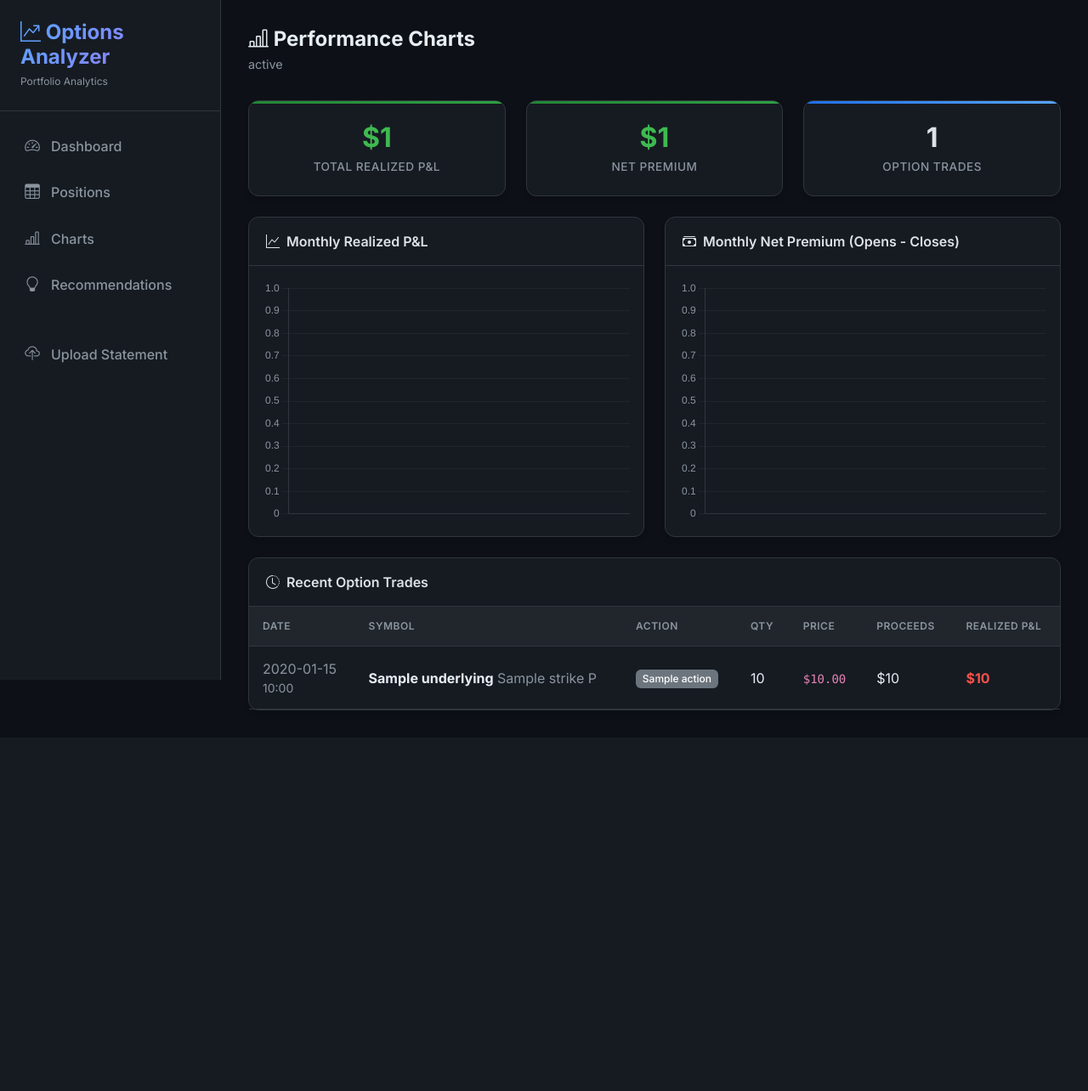
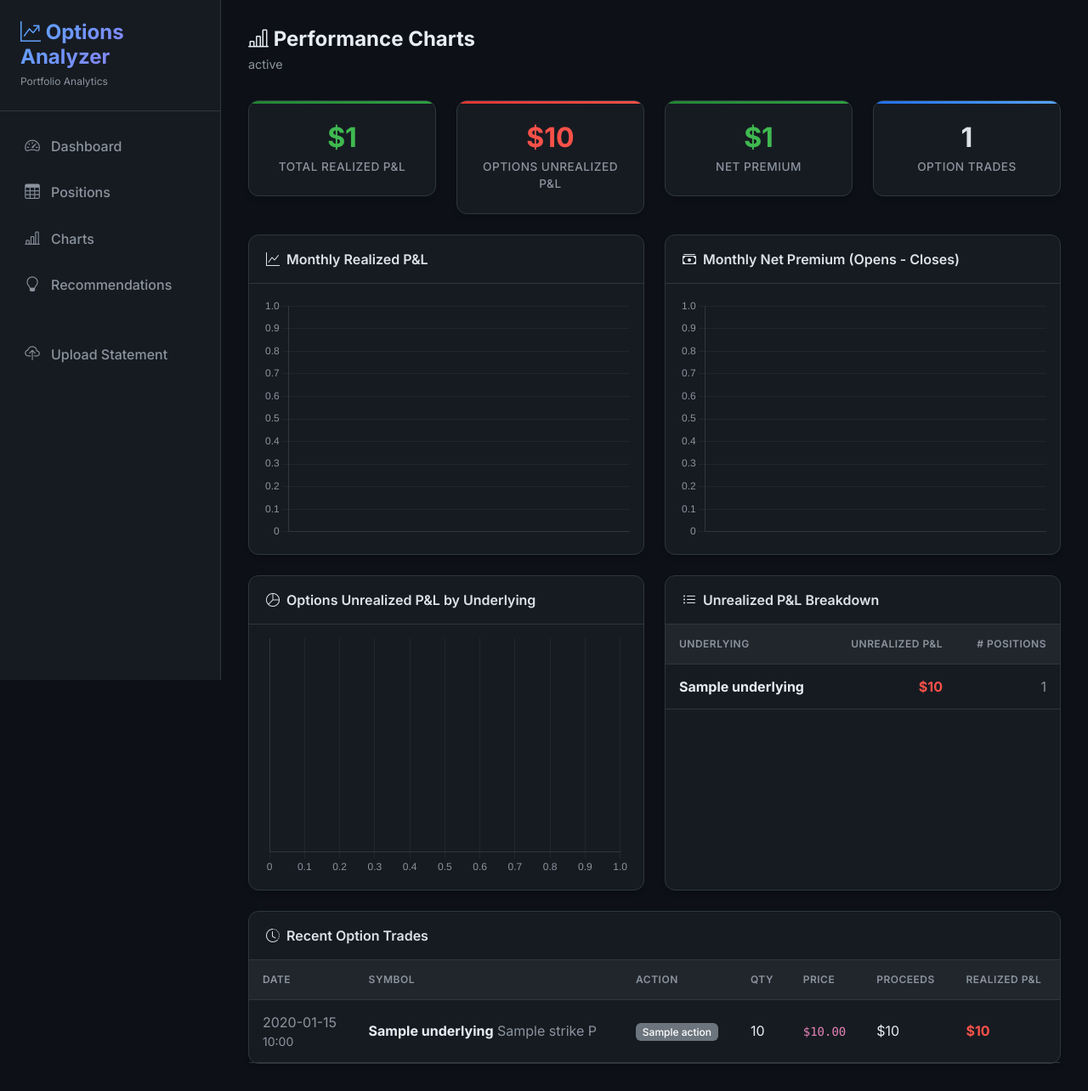
Before and after one commit to gRaytan/Options-Analyzer, a Flask app: template templates/charts.html in a window 1280 px wide. Shown: the whole page at 85% size. Before the commit the page ends 841 px from the top, so only its background shows below. Run offline with Flask 3, Linux system fonts and the light colour scheme; the template is opened without the code that fills it: most values are stand-ins (such as "Sample title", 1, 10 or a date in 2020).

Commit message:
Add unrealized gains

```diff
--- a/templates/charts.html
+++ b/templates/charts.html
@@ -11,7 +11,7 @@
 
 <!-- Summary Cards -->
 <div class="row g-4 mb-4">
-    <div class="col-lg-4 col-md-6">
+    <div class="col-lg-3 col-md-6">
         <div class="card metric-card {{ 'profit' if chart_data.total_realized_pnl >= 0 else 'loss' }}">
             <div class="metric-value {{ 'text-profit' if chart_data.total_realized_pnl >= 0 else 'text-loss' }}">
                 ${{ "{:,.0f}".format(chart_data.total_realized_pnl) }}
@@ -19,13 +19,21 @@
             <div class="metric-label">Total Realized P&L</div>
         </div>
     </div>
-    <div class="col-lg-4 col-md-6">
+    <div class="col-lg-3 col-md-6">
+        <div class="card metric-card {{ 'profit' if chart_data.options_unrealized_pnl >= 0 else 'loss' }}">
+            <div class="metric-value {{ 'text-profit' if chart_data.options_unrealized_pnl >= 0 else 'text-loss' }}">
+                ${{ "{:,.0f}".format(chart_data.options_unrealized_pnl) }}
+            </div>
+            <div class="metric-label">Options Unrealized P&L</div>
+        </div>
+    </div>
+    <div class="col-lg-3 col-md-6">
         <div class="card metric-card {{ 'profit' if chart_data.total_premium_collected >= 0 else 'loss' }}">
             <div class="metric-value {{ 'text-profit' if chart_data.total_premium_collected >= 0 else 'text-loss' }}">${{ "{:,.0f}".format(chart_data.total_premium_collected) }}</div>
             <div class="metric-label">Net Premium</div>
         </div>
     </div>
-    <div class="col-lg-4 col-md-6">
+    <div class="col-lg-3 col-md-6">
         <div class="card metric-card neutral">
             <div class="metric-value">{{ chart_data.total_trades }}</div>
             <div class="metric-label">Option Trades</div>
@@ -33,7 +41,7 @@
     </div>
 </div>
 
-<!-- Charts Row -->
+<!-- Charts Row 1 -->
 <div class="row g-4 mb-4">
     <div class="col-lg-6">
         <div class="card h-100">
@@ -52,6 +60,55 @@
             </div>
             <div class="card-body">
                 <canvas id="premiumChart" height="280"></canvas>
+            </div>
+        </div>
+    </div>
+</div>
+
+<!-- Charts Row 2 - Unrealized P&L -->
+<div class="row g-4 mb-4">
+    <div class="col-lg-6">
+        <div class="card h-100">
+            <div class="card-header">
+                <i class="bi bi-pie-chart me-2"></i>Options Unrealized P&L by Underlying
+            </div>
+            <div class="card-body">
+                <canvas id="unrealizedPnlChart" height="280"></canvas>
+            </div>
+        </div>
+    </div>
+    <div class="col-lg-6">
+        <div class="card h-100">
+            <div class="card-header">
+                <i class="bi bi-list-ul me-2"></i>Unrealized P&L Breakdown
+            </div>
+            <div class="card-body p-0">
+                <div class="table-responsive" style="max-height: 280px; overflow-y: auto;">
+                    <table class="table table-sm mb-0">
+                        <thead style="position: sticky; top: 0; background: var(--card-bg);">
+                            <tr>
+                                <th>Underlying</th>
+                                <th class="text-end">Unrealized P&L</th>
+                                <th class="text-end"># Positions</th>
+                            </tr>
+                        </thead>
+                        <tbody>
+                            {% for item in chart_data.unrealized_by_underlying %}
+                            <tr>
+                                <td><strong>{{ item.underlying }}</strong></td>
+                                <td class="text-end {{ 'text-profit' if item.pnl >= 0 else 'text-loss' }}">
+                                    <strong>${{ "{:,.0f}".format(item.pnl) }}</strong>
+                                </td>
+                                <td class="text-end text-muted">{{ item.count }}</td>
+                            </tr>
+                            {% else %}
+                            <tr>
+                                <td colspan="3" class="text-center text-muted py-3">No options positions</td>
+                            </tr>
+                            {% endfor %}
+                        </tbody>
+                    </table>
+                </div>
             </div>
         </div>
     </div>
@@ -122,6 +179,8 @@
     const months = {{ chart_data.months | tojson }};
     const realizedPnl = {{ chart_data.realized_pnl | tojson }};
     const premiumCollected = {{ chart_data.premium_collected | tojson }};
+    const unrealizedLabels = {{ chart_data.unrealized_labels | tojson }};
+    const unrealizedValues = {{ chart_data.unrealized_values | tojson }};
 
     // Chart.js dark theme defaults
     Chart.defaults.color = '#8b949e';
@@ -208,5 +267,52 @@
             }
         }
     });
+
+    // Unrealized P&L by Underlying Chart (horizontal bar)
+    new Chart(document.getElementById('unrealizedPnlChart'), {
+        type: 'bar',
+        data: {
+            labels: unrealizedLabels,
+            datasets: [{
+                label: 'Unrealized P&L ($)',
+                data: unrealizedValues,
+                backgroundColor: unrealizedValues.map(v => v >= 0 ? 'rgba(63, 185, 80, 0.8)' : 'rgba(248, 81, 73, 0.8)'),
+                borderColor: unrealizedValues.map(v => v >= 0 ? '#3fb950' : '#f85149'),
+                borderWidth: 2,
+                borderRadius: 6
+            }]
+        },
+        options: {
+            indexAxis: 'y',
+            responsive: true,
+            maintainAspectRatio: false,
+            plugins: {
+                legend: { display: false },
+                tooltip: {
+                    backgroundColor: '#21262d',
+                    titleColor: '#e6edf3',
+                    bodyColor: '#e6edf3',
+                    borderColor: '#30363d',
+                    borderWidth: 1,
+                    padding: 12,
+                    cornerRadius: 8,
+                    callbacks: {
+                        label: function(context) {
+                            return '$' + context.raw.toLocaleString();
+                        }
+                    }
+                }
+            },
+            scales: {
+                x: {
+                    beginAtZero: true,
+                    grid: { color: '#21262d' }
+                },
+                y: {
+                    grid: { display: false }
+                }
+            }
+        }
+    });
 </script>
 {% endblock %}
```
Also changed, not shown: src/web/app.py (+26 -0 lines).
